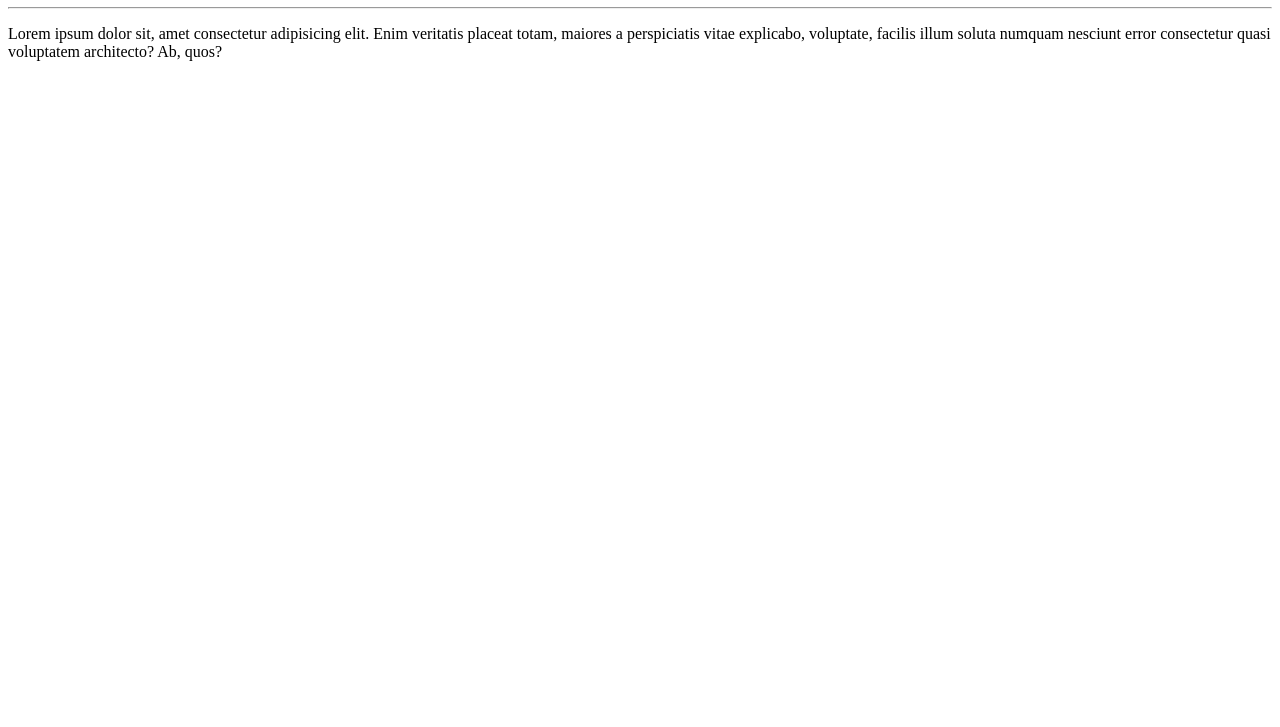
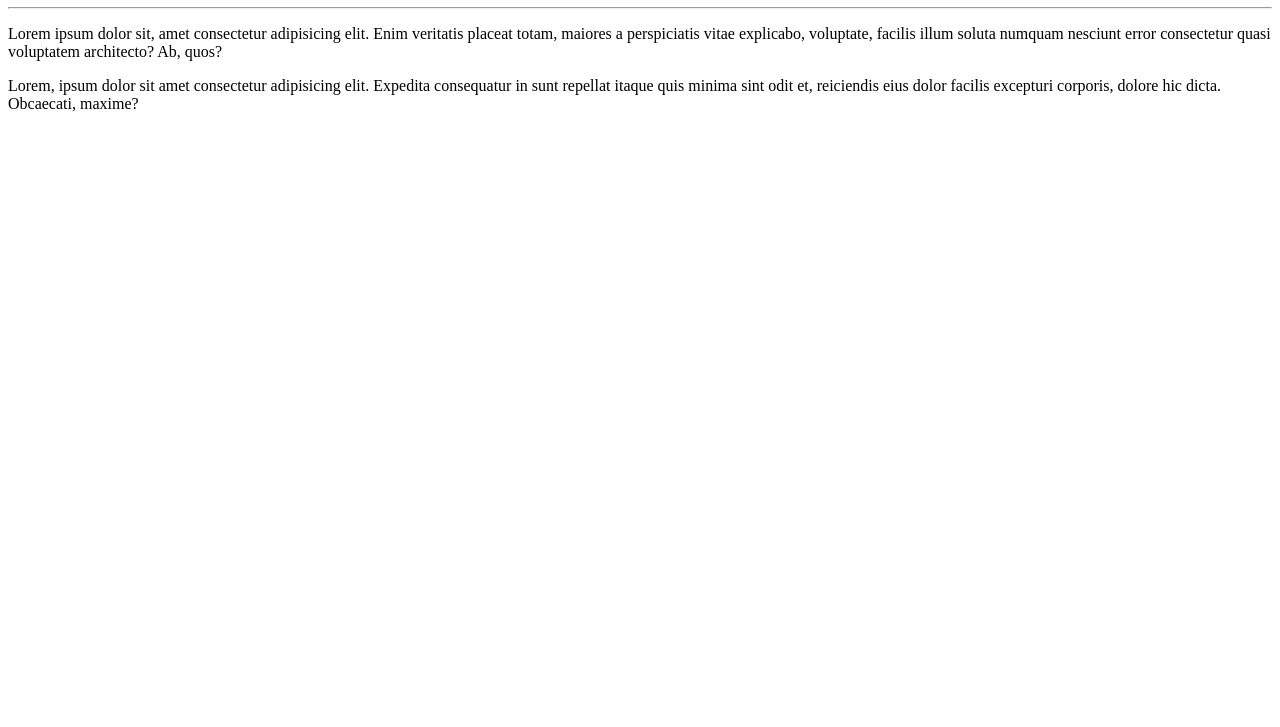
Before and after one commit to Robert-Adriel/Ola-mundo, a plain HTML site: page Curso em Video/Site-Exemplo/index.html in a window 1280 px wide. Shown: the part 73-800 px from the top of the page. Drawn offline with Linux system fonts and the light colour scheme.

Commit message:
Atualizei meu index

```diff
--- a/Curso em Video/Site-Exemplo/index.html
+++ b/Curso em Video/Site-Exemplo/index.html
@@ -9,5 +9,6 @@
     <h1>Olá Mundo</h1>
     <hr>
     <p>Lorem ipsum dolor sit, amet consectetur adipisicing elit. Enim veritatis placeat totam, maiores a perspiciatis vitae explicabo, voluptate, facilis illum soluta numquam nesciunt error consectetur quasi voluptatem architecto? Ab, quos?</p>
+    <p>Lorem, ipsum dolor sit amet consectetur adipisicing elit. Expedita consequatur in sunt repellat itaque quis minima sint odit et, reiciendis eius dolor facilis excepturi corporis, dolore hic dicta. Obcaecati, maxime?</p>
 </body>
 </html>
```
